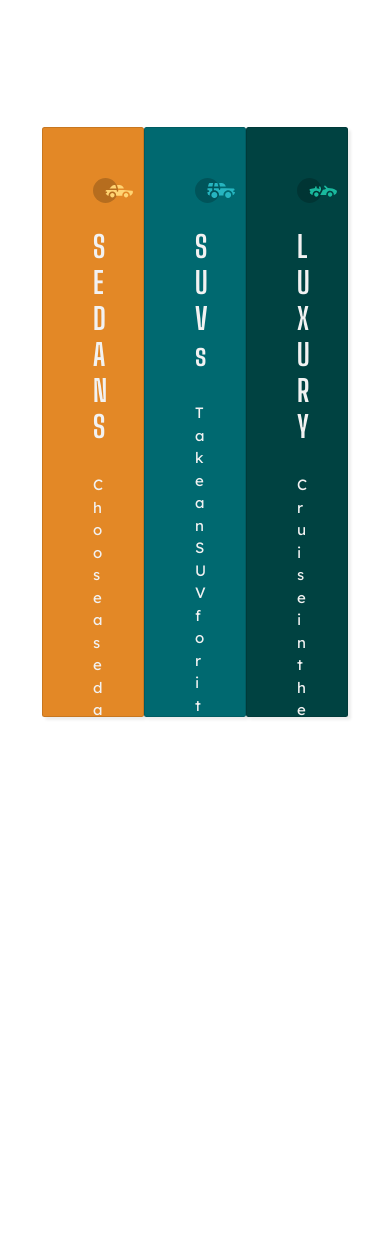
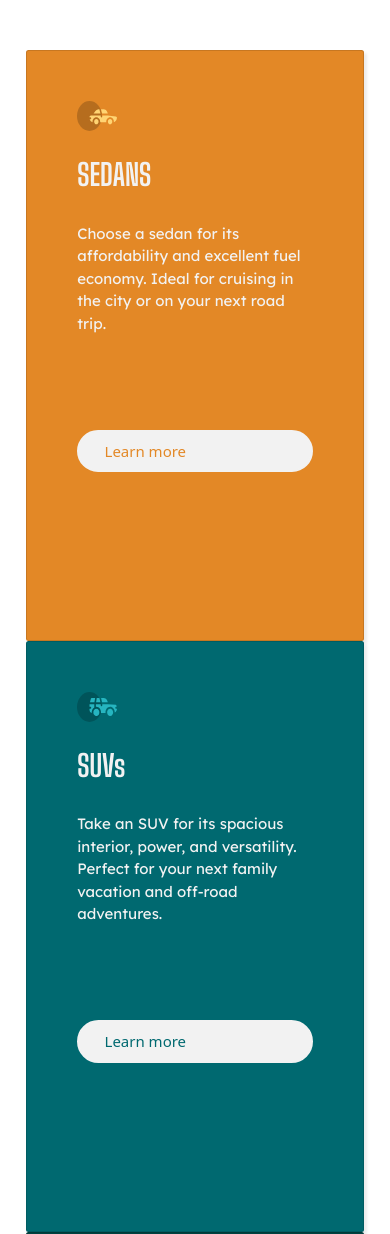
Before and after one commit to Moises-Emiliano-Hernandez-Contreras/columnas-html-css, a plain HTML site: page index.html in a window 390 px wide. Shown: the top 1234 px of the page. Before the commit the page ends 844 px from the top, so only its background shows below. Drawn offline with nearby package versions, Linux system fonts and the light colour scheme.

Commit message:
version 2
Ya es responsivo

```diff
--- a/estilos.css
+++ b/estilos.css
@@ -18,14 +18,16 @@ body{
 }
 /* Centrar */
 #principal{
+      margin-top: 15vh;
       padding-left: 50px;
       padding-right: 50px;
       display: flex;
       justify-content: center;
       align-items: center;
-      height:100vh;
+      /* height:90vh;   */
 }
 .card{
+
       border-radius: 26px;
       overflow:hidden;
       box-shadow: 3px 3px 3px rgba(0, 0, 0, 0.075);
@@ -73,3 +75,40 @@ p{
 #tres{
       background-color:var(--Very-dark-cyan)
 }
+
+@media only screen and (max-width: 800px) {
+      #principal {
+        margin-top: 50px;
+        display: flex;
+        flex-direction: column;
+        justify-content: center;
+      }
+/*       .card-enlace{
+            color: var(--Transparent-white);
+            background-color: var(--Very-light-gray);
+      }
+      #enlace-uno{
+            color: var(--Bright-orange);
+      }
+      #enlace-dos{
+            color:var(--Dark-cyan);
+      }
+      #enlace-tres{
+            color:var(--Very-dark-cyan);
+      } */
+    }
+    @media only screen and (max-width:980px){
+      .card-enlace{
+            color: var(--Transparent-white);
+            background-color: var(--Very-light-gray);
+      }
+      #enlace-uno{
+            color: var(--Bright-orange);
+      }
+      #enlace-dos{
+            color:var(--Dark-cyan);
+      }
+      #enlace-tres{
+            color:var(--Very-dark-cyan);
+      }
+}
--- a/index.html
+++ b/index.html
@@ -4,8 +4,11 @@
       <meta charset="UTF-8">
       <meta http-equiv="X-UA-Compatible" content="IE=edge">
       <meta name="viewport" content="width=device-width, initial-scale=1.0">
-      <title>3-column-preview-card-component-main</title>
-      <link rel="shortcut icon" href="./images/favicon-32x32.png">
+      <title>Document</title>
+
+
+
+      <!-- <link rel="shortcut icon" href="./images/favicon-32x32.png"> -->
       <link rel="stylesheet" href="./estilos.css">
       <link href="https://cdn.jsdelivr.net/npm/bootstrap@5.0.2/dist/css/bootstrap.min.css" rel="stylesheet" integrity="sha384-EVSTQN3/azprG1Anm3QDgpJLIm9Nao0Yz1ztcQTwFspd3yD65VohhpuuCOmLASjC" crossorigin="anonymous">
       <link rel="preconnect" href="https://fonts.googleapis.com">
@@ -15,7 +18,6 @@
       <link rel="preconnect" href="https://fonts.googleapis.com">
       <link rel="preconnect" href="https://fonts.gstatic.com" crossorigin>
       <link href="https://fonts.googleapis.com/css2?family=Big+Shoulders+Display:wght@700&display=swap" rel="stylesheet">
-      <link rel="stylesheet" href="https://cdnjs.cloudflare.com/ajax/libs/font-awesome/5.15.4/css/all.min.css" integrity="sha512-1ycn6IcaQQ40/MKBW2W4Rhis/DbILU74C1vSrLJxCq57o941Ym01SwNsOMqvEBFlcgUa6xLiPY/NS5R+E6ztJQ==" crossorigin="anonymous" referrerpolicy="no-referrer" />
 
 </head>
 <body>
@@ -25,7 +27,7 @@
                   <h2 class="title text-uppercase">Sedans</h2>
                   <p> Choose a sedan for its affordability and excellent fuel economy.
                         Ideal for cruising in the city or on your next road trip.</p>
-                  <a class="card-enlace" href="#">Learn more</a>
+                  <a class="card-enlace" id="enlace-uno" href="#">Learn more</a>
                   </article>
 
             <article class="card" id="dos">
@@ -33,7 +35,7 @@
                   <h2 class="title"> SUVs</h2>
                   <p>Take an SUV for its spacious interior, power, and versatility.
                   Perfect for your next family vacation and off-road adventures.</p>
-                  <a class="card-enlace" href="#">Learn more</a>
+                  <a class="card-enlace" id="enlace-dos" href="#">Learn more</a>
             </article>
 
             <article class="card" id="tres">
@@ -41,8 +43,11 @@
                   <h2 class="title text-uppercase">Luxury</h2>
                   <p>Cruise in the best car brands without the bloated prices.
                   Enjoy the enhanced comfort of a luxury rental and arrive in style.</p>
-                  <a class="card-enlace" href="#">Learn more</a>
+                  <a class="card-enlace" id="enlace-tres" href="#">Learn more</a>
             </article>
       </main>
+<!--       <footer>
+            <p class="text-center"></p>Challenge by Frontend Mentor. Coded by Emiliano</p>
+      </footer> -->
 </body>
 </html>
```
